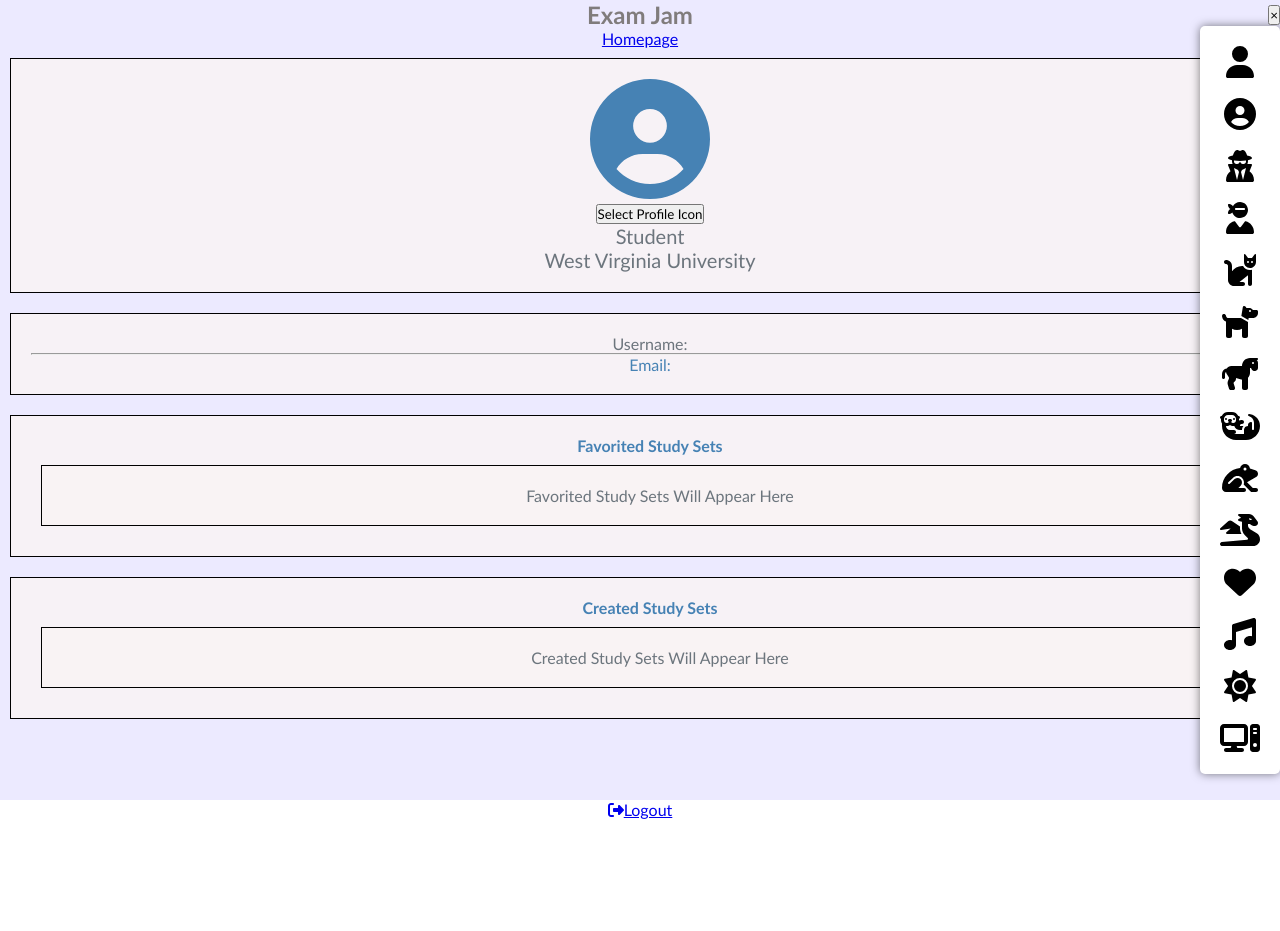
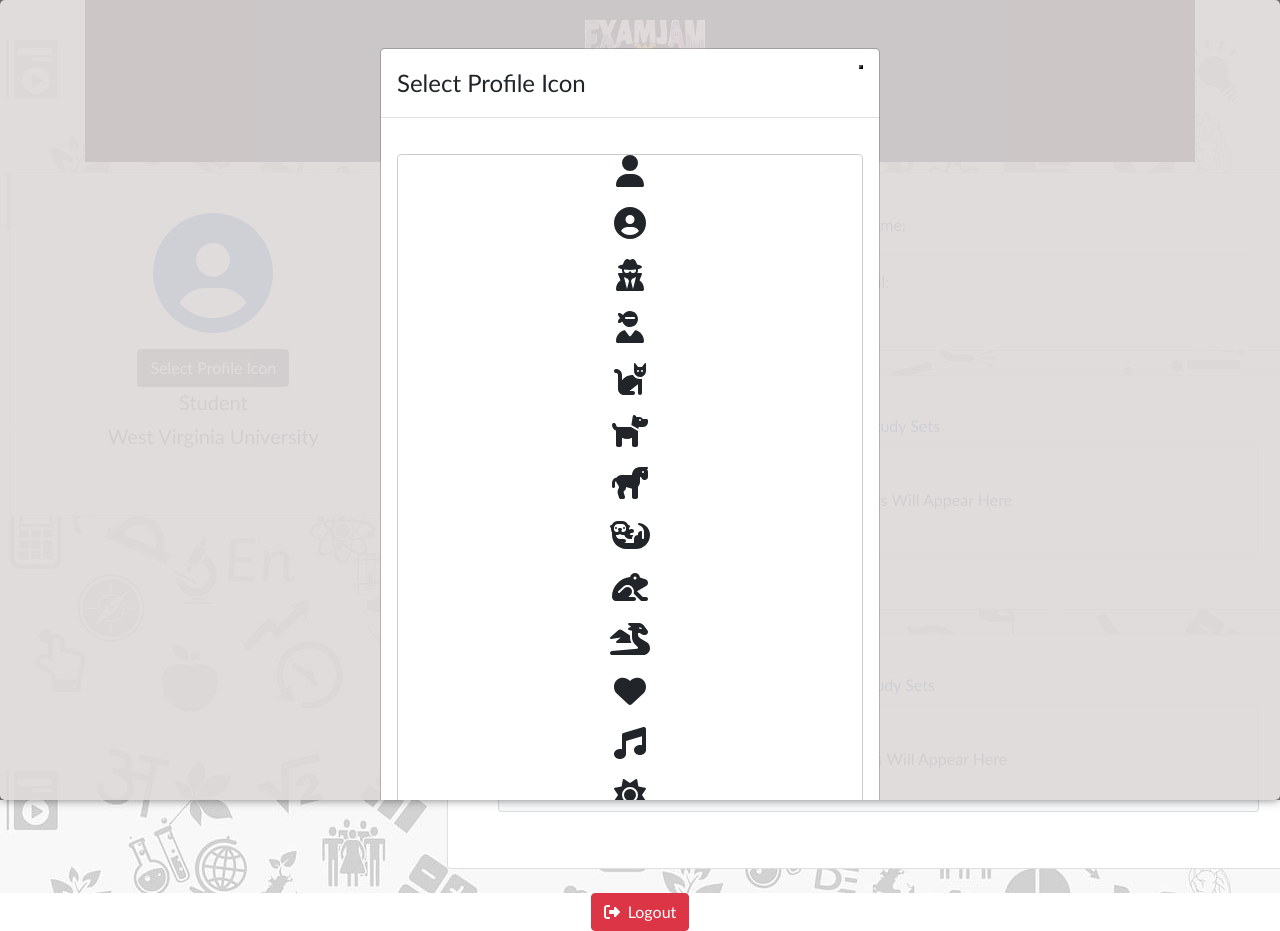
Before and after one commit to WVU-CS230-2024-01-Group01/exam-jam, a React (Create React App) app: page /ProfilePage in a window 1280 px wide. Both pictures are taken after a click on the button "Select Profile Icon". Before the commit the page ends 819 px from the top, so only its background shows below. Built offline with nearby package versions, Linux system fonts and the light colour scheme.

Commit message:
Profile Page Design Updated

```diff
--- a/src/pages/ProfilePage.css
+++ b/src/pages/ProfilePage.css
@@ -1,13 +1,31 @@
 .profile-section {
-  background-color: #eee;
+  background-color: #ebe1e1;
 }
 
 .hero{
   width: 100%;
   min-height:100vh;
-  background: #eceaff;
-  color:#807c7c;
+  background-image: url(loginBG.jpg);
+
 }
+
+.banner {
+  background:#27222b;
+   width: auto;
+   padding: 10px 45%;
+   display: flex;
+   align-items: center;
+   color: #eceaff;
+   justify-content: space-between;
+   position: relative;
+}
+
+.logo-container {
+  display: flex;
+  flex-direction: column;
+  align-items: center;
+}
+
 
 .faded-text {
   color: rgba(255, 255, 255, 0.5); /* Faded text color */
@@ -68,7 +86,6 @@
   color: #030000;
 }
 
-/* ProfilePage.css */
 .modal-overlay {
 position: absolute;
 top: 0;
@@ -81,14 +98,14 @@ height: 100%;
 }
 
 .modal {
-background-color: #fff;
+background-color: rgba(250, 244, 244, 0.8);
 border-radius: 5px;
 padding: 20px;
 box-shadow: 0px 0px 10px rgba(0, 0, 0, 0.5);
 }
 
 .close-btn {
-position: absolute;
+position: relative;
 top: 5px;
 right: 0px;
 cursor: pointer;
--- a/src/pages/ProfilePage.js
+++ b/src/pages/ProfilePage.js
@@ -1,7 +1,7 @@
 import React, { useState, useEffect } from 'react';
 import { FontAwesomeIcon } from '@fortawesome/react-fontawesome';
 import { Link } from 'react-router-dom';
-import { Button, Card } from 'react-bootstrap'; // Import React Bootstrap components
+import { Button, Card, Modal} from 'react-bootstrap';
 import {
   faUser, faUserCircle, faUserSecret, faUserNinja,
   faCat, faDog, faHorse, faOtter, faFrog, faDragon, faHeart,
@@ -62,13 +62,21 @@ const ProfilePage = () => {
 
     return (
       <section className="profile-page">
+        <link
+                rel="stylesheet"
+                href="https://cdn.jsdelivr.net/npm/bootstrap@4.3.1/dist/css/bootstrap.min.css"
+                integrity="sha384-ggOyR0iXCbMQv3Xipma34MD+dH/1fQ784/j6cY/iJTQUOhcWr7x9JvoRxT2MZw1T"
+                crossOrigin="anonymous"
+            />
           <div className="hero">
               <div className="container">
                   <div className="row">
                       <div className="col-lg-12">
                           <div className="banner">
-                              <h1>Exam Jam</h1>
+                            <div className="logo-container">
+                              <img className="logo" src="/logoimage.jpeg" alt="ExamJam Logo" width="451.5px"  length="164.25px"/>
                               <Link to="/" className="btn btn-primary">Homepage</Link>
+                              </div>
                           </div>
                       </div>
                   </div>
@@ -137,12 +145,12 @@ const ProfilePage = () => {
           </div>
 
            {/* Modal for icon selection */}
-          {modalOpen && (
-              <div className="modal-overlay">
-                  <div className="modal">
-                      <button className="close-btn" onClick={() => setModalOpen(false)}>
-                          &times;
-                      </button>
+            <Modal show={modalOpen} onHide={() => setModalOpen(false)}>
+                <Modal.Header closeButton>
+                    <Modal.Title>Select Profile Icon
+              </Modal.Title>
+                </Modal.Header>
+                <Modal.Body>
                     <div className="modal-content">
                         {availableIcons.map((icon, index) => (
                             <FontAwesomeIcon
@@ -154,10 +162,8 @@ const ProfilePage = () => {
                             />
                         ))}
                     </div>
-                  </div>
-              </div>
-
-          )}
+                </Modal.Body>
+            </Modal>
         </section>
     );
 };
```
Lines whose indentation alone changed are shown as unchanged.
